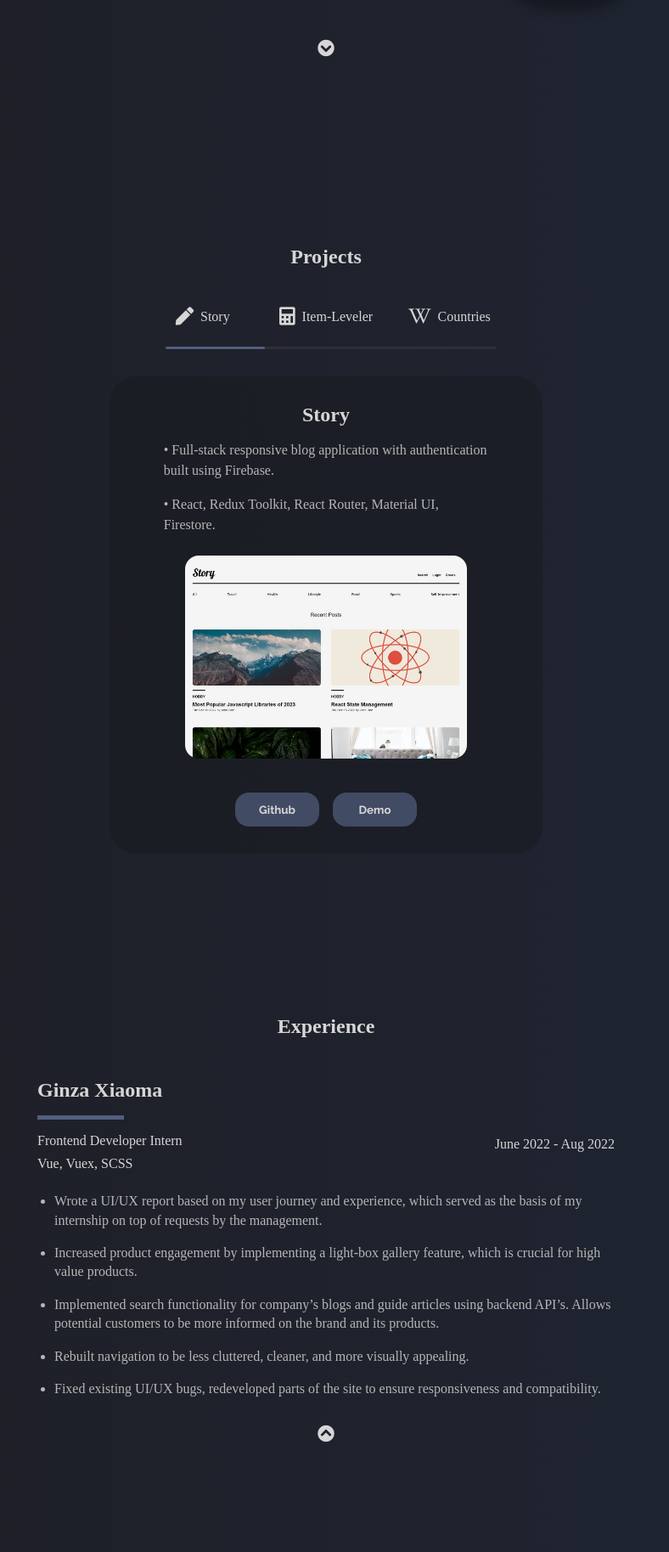
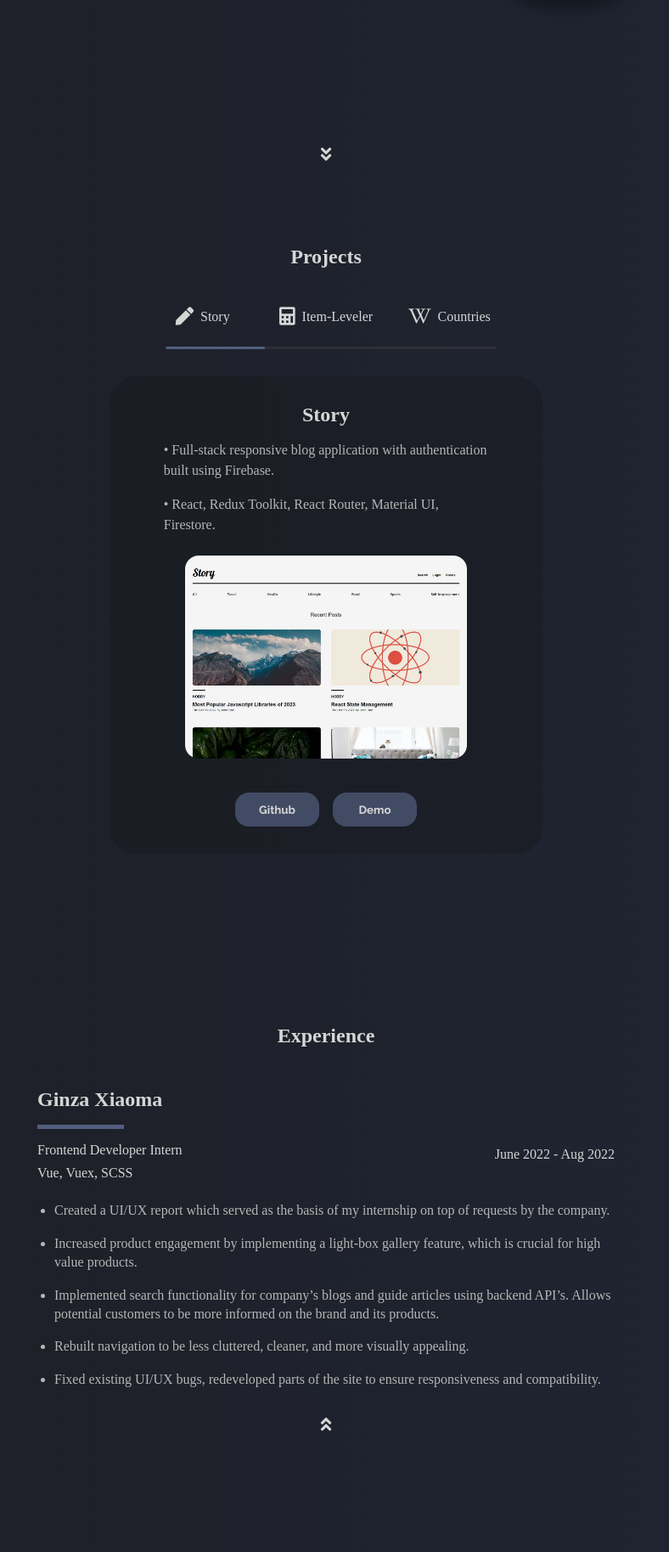
Before and after one commit to nickteojs/nickteojs.github.io, a plain HTML site: page index.html in a window 1280 px wide. Shown: the part 553-2380 px from the top of the page at 85% size, without its empty margins (256-1044 px from the left). Drawn offline with Linux system fonts and the light colour scheme; a web font is replaced by a local one.

Commit message:
Change section navigation icons and positions

```diff
--- a/index.html
+++ b/index.html
@@ -60,7 +60,7 @@
             </svg>
           </div>
       </div>
-      <div id="next-section"><a href="#projects"><i class="fas fa-chevron-circle-down next-section hover"></i></a></div>
+      <div id="next-section"><a href="#projects"><i class="fas fa-angle-double-down next-section hover"></i></a></div>
     </section>
     <section id="projects">
         <h3 class="header" id="project-title">Projects</h3>
@@ -110,7 +110,7 @@
           <ul id="role-list"></ul>
         </div>
       </div>
-      <a href="#"><i class="fas fa-chevron-circle-up btt hover"></i></a>
+      <a href="#"><i class="fas fa-angle-double-up btt hover"></i></a>
     </section>
 </body>
 </html>
--- a/project-experience.js
+++ b/project-experience.js
@@ -32,7 +32,7 @@ export const experiences = [
         stack: "Vue, Vuex, SCSS",
         date: "June 2022 - Aug 2022",
         description: [
-            "Wrote a UI/UX report based on my user journey and experience, which served as the basis of my internship on top of requests by the management.",
+            "Created a UI/UX report which served as the basis of my internship on top of requests by the company.",
             "Increased product engagement by implementing a light-box gallery feature, which is crucial for high value products.",
             "Implemented search functionality for company’s blogs and guide articles using backend API’s. Allows potential customers to be more informed on the brand and its products.",
             "Rebuilt navigation to be less cluttered, cleaner, and more visually appealing.",
--- a/styles.scss
+++ b/styles.scss
@@ -98,7 +98,7 @@ a:link, a:visited {
 
 .next-section {
     color: $light;
-    bottom: 200px;
+    bottom: 75px;
     position: relative;
     font-size: 1.25rem;
 }
```
Also changed, not shown: styles.css, 1 other file.
